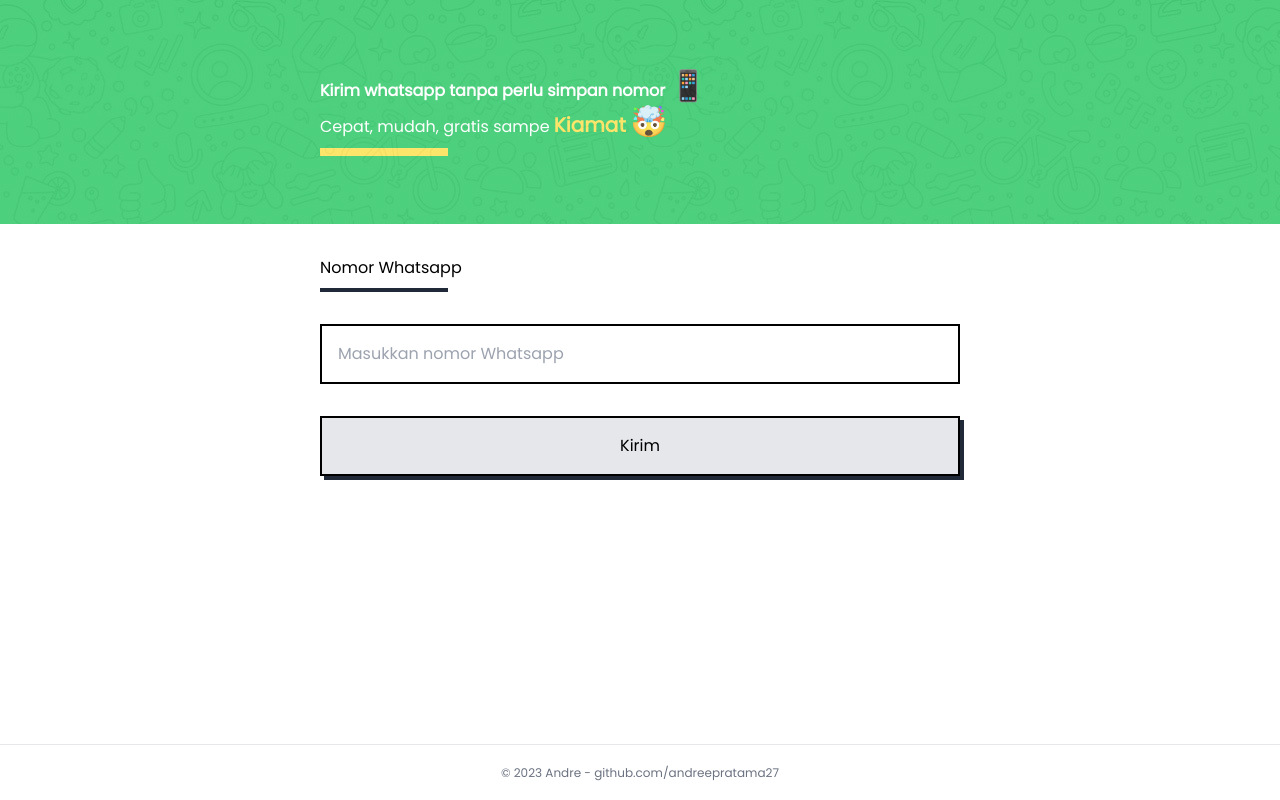
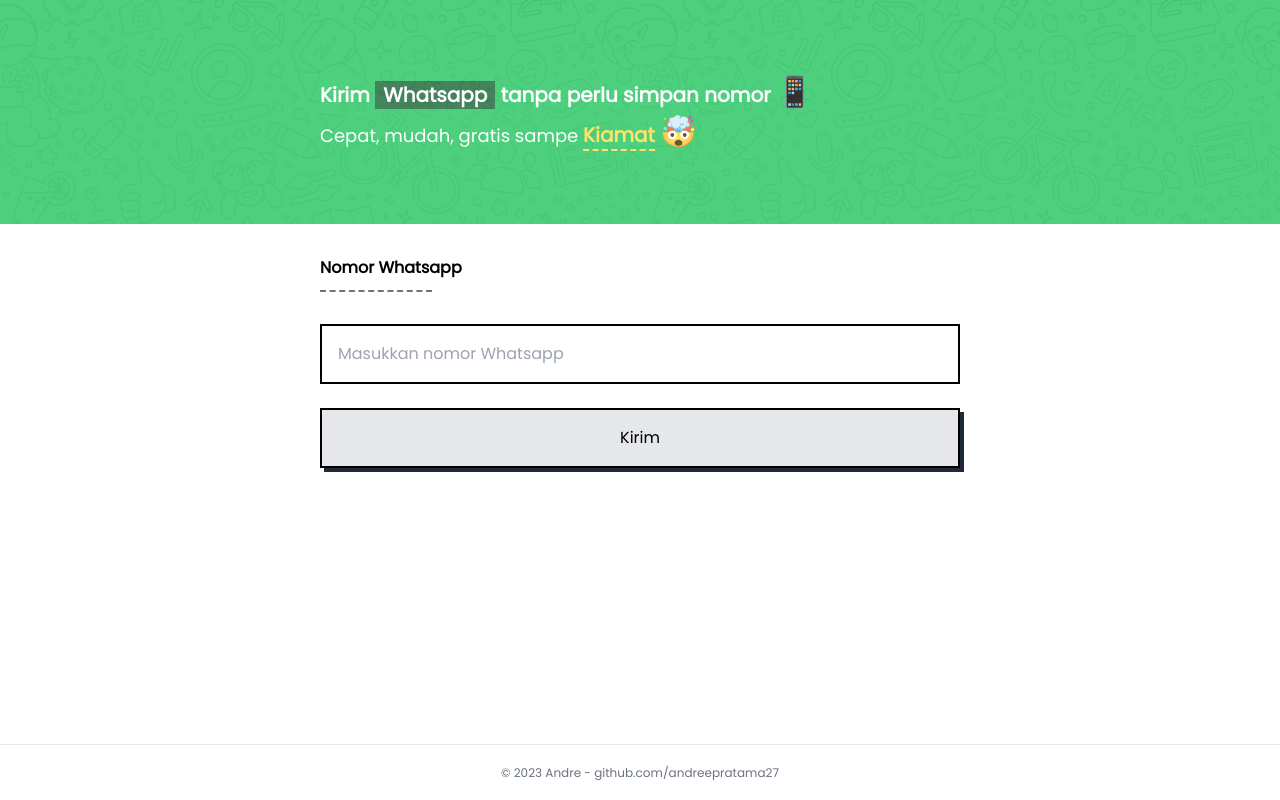
Before and after one commit to andreepratama27/bukawhats.app, a SvelteKit app: page / in a window 1280 px wide. Built offline with nearby package versions, Linux system fonts and the light colour scheme.

Commit message:
fix: update header

```diff
--- a/src/routes/+page.svelte
+++ b/src/routes/+page.svelte
@@ -15,24 +15,22 @@
 <section id="app">
   <div class="header  h-56 flex flex-col justify-center leading-6 relative bg-green-500 z-10">
     <div class="max-w-2xl w-full mx-auto px-4 py-8 lg:py-8">
-      <p class="text-white font-bold">Kirim whatsapp tanpa perlu simpan nomor <span class="text-3xl">📱</span></p>
-      <p class="text-white font-light">Cepat, mudah, gratis sampe <span class="text-xl text-yellow-300 font-bold">Kiamat</span> <span class="text-3xl">🤯</span></p>
-
-      <div class="h-2 bg-yellow-300 w-32 mt-2"></div>
+      <p class="text-white pb-1 font-bold text-xl">Kirim <span class="bg-green-800 px-2 py">Whatsapp</span> tanpa perlu simpan nomor <span class="text-3xl">📱</span></p>
+      <p class="text-white font-light text-lg">Cepat, mudah, gratis sampe <span class="text-xl text-yellow-300 font-bold border-b-2 border-dashed border-yellow-300">Kiamat</span> <span class="text-3xl">🤯</span></p>
 
       <div class="overlay w-full h-full absolute top-0 left-0 z-0 opacity-20"></div>
     </div>
   </div>
 
   <div class="py-8 px-4 lg:py-8 max-w-2xl mx-auto">
-    <p>Nomor Whatsapp</p>
-    <div class="w-32 mt-2 mb-4 h-1 bg-gray-800"></div>
+    <p class="font-bold">Nomor Whatsapp</p>
+    <div class="w-28 mt-2 mb-4 h-1 border-gray-500 border-b-2 border-dashed"></div>
 
     <div class="input-wrapper py-4">
       <input type="number" class="w-full bg-white p-4 border-2 rounded-none outline-none border-black" placeholder="Masukkan nomor Whatsapp" bind:value={phoneNumber} required>
     </div>
 
-    <button class='w-full border-2 mt-4 shadow-skew border-black p-4 bg-white disabled:bg-gray-200' disabled={!phoneNumber} on:click={forwardWhatsapp}>
+    <button class='w-full border-2 mt-2 shadow-skew border-black p-4 bg-white disabled:bg-gray-200' disabled={!phoneNumber} on:click={forwardWhatsapp}>
       Kirim
     </button>
   </div>
```
